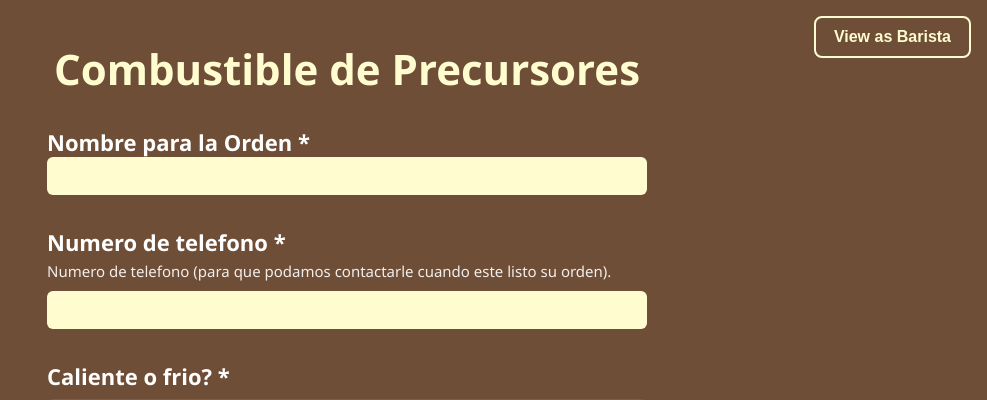
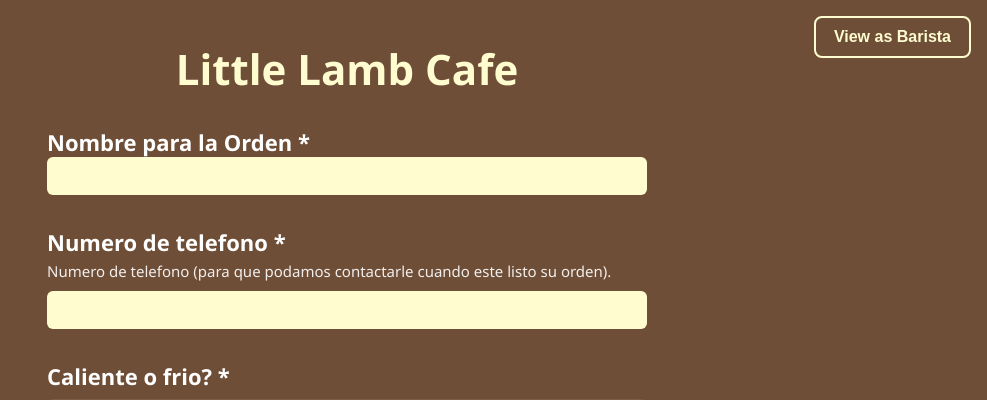
Before and after one commit to MXD12KJ/Combustible_De_Precursores, a Flask app: page / in a window 1280 px wide. Shown: the top 400 px of the page, without its empty margins (293-1280 px from the left). Run offline with Flask 3, Linux system fonts and the light colour scheme.

Commit message:
Update index.html
Rebranding to "Little Lamb Cafe"

```diff
--- a/templates/index.html
+++ b/templates/index.html
@@ -4,7 +4,7 @@
 <meta charset="UTF-8">
 <meta name="viewport" content="width=device-width, initial-scale=1.0">
 <meta name="csrf-token" content="{{ csrf_token() }}">
-<title>Combustible de Precursores</title>
+<title>Little Lamb Cafe</title>
 <link rel="stylesheet" href="{{ url_for('static', filename='style.css') }}">
 </head>
 <body data-is-barista="{{ is_barista|tojson }}">
@@ -19,7 +19,7 @@
 </div>
 
 <header class="title-header">
-  <h1 class="site-title">Combustible de Precursores</h1>
+  <h1 class="site-title">Little Lamb Cafe</h1>
   {% if is_barista %}
     <p class="barista-banner">Barista Mode: remove items you're out of, or add brand-new ones below.</p>
     <div class="store-status-control">
```
